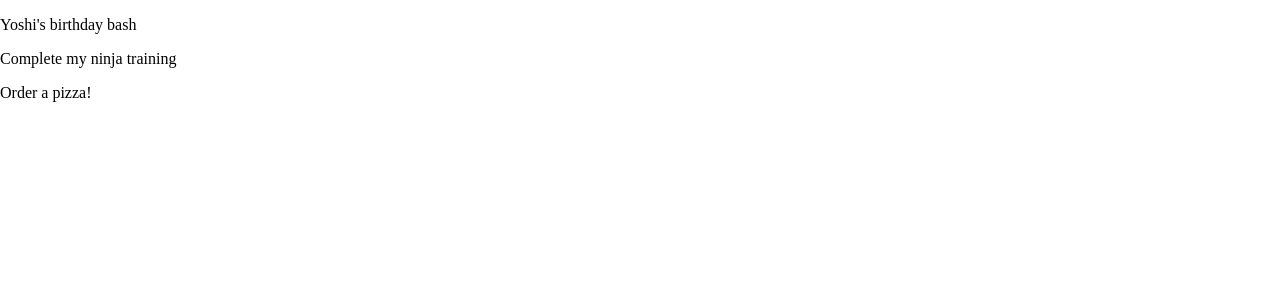
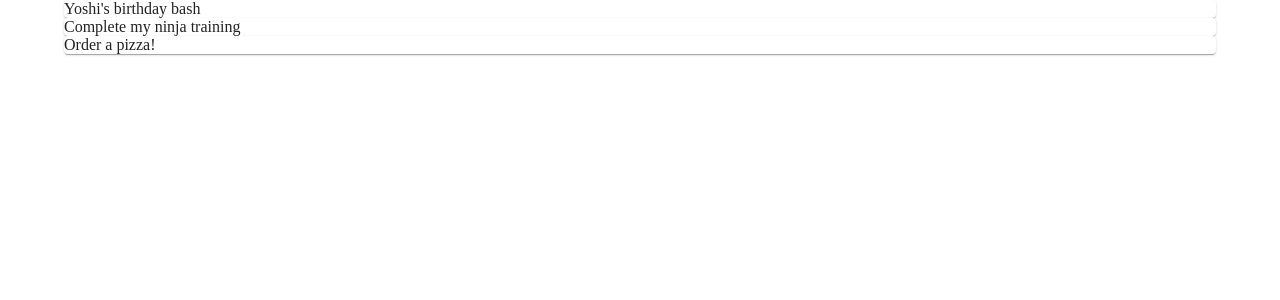
Before and after one commit to pratap360/materialui-pract, a React (Create React App) app: page / in a window 1280 px wide. Shown: the top 300 px of the page. Built offline with nearby package versions, Linux system fonts and the light colour scheme; data requests are answered from the project's data file.

Commit message:
about grid n paper

```diff
--- a/src/pages/Notes.js
+++ b/src/pages/Notes.js
@@ -1,24 +1,42 @@
+import { Container, Grid, Paper } from '@mui/material'
 import React, { useEffect, useState } from 'react'
+
 
 export default function Notes() {
 
-  const [notes,setNotes] = useState([])
+  const [notes, setNotes] = useState([])
 
-   useEffect (() => {
+  useEffect(() => {
     fetch('http://localhost:8000/notes')
-    .then(res => res.json())
-    .then(data => setNotes(data))
-   },[])
-
-
-
-
+      .then(res => res.json())
+      .then(data => setNotes(data))
+  }, [])
 
   return (
-    <div>
+    <Container>
+      {/* Grid explaination  */}
+      {/* <Grid container>
+        <Grid item xs={12} sm={6} md={3}>
+          <Paper>1</Paper>
+        </Grid>
+        <Grid item xs={12} sm={6} md={3}>
+          <Paper>2</Paper>
+        </Grid>
+        <Grid item xs={12} sm={6} md={3}>
+          <Paper>3</Paper>
+        </Grid>
+        <Grid item xs={12} sm={6} md={3}>
+          <Paper>4</Paper>
+        </Grid>
+      </Grid> */}
+
+    <Grid>
       {notes.map(note => (
-        <p key={note.id}>{note.title}</p>
-      ))}
-    </div>
+        <Grid key={note.id} item xs={12} sm={6} md={3}>
+        <Paper>{note.title}</Paper>
+        </Grid>
+        ))}
+        </Grid>
+    </Container>
   )
 }
```
